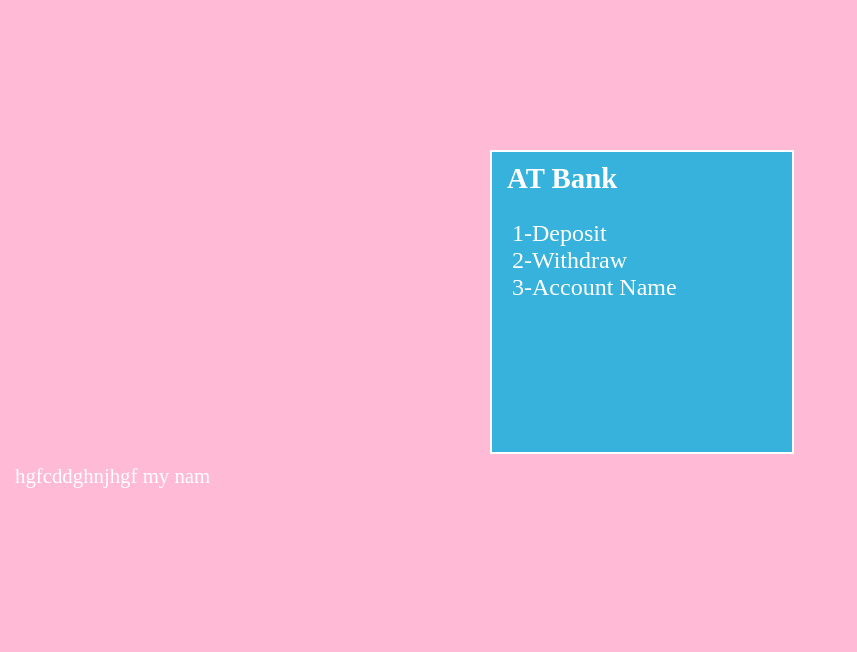
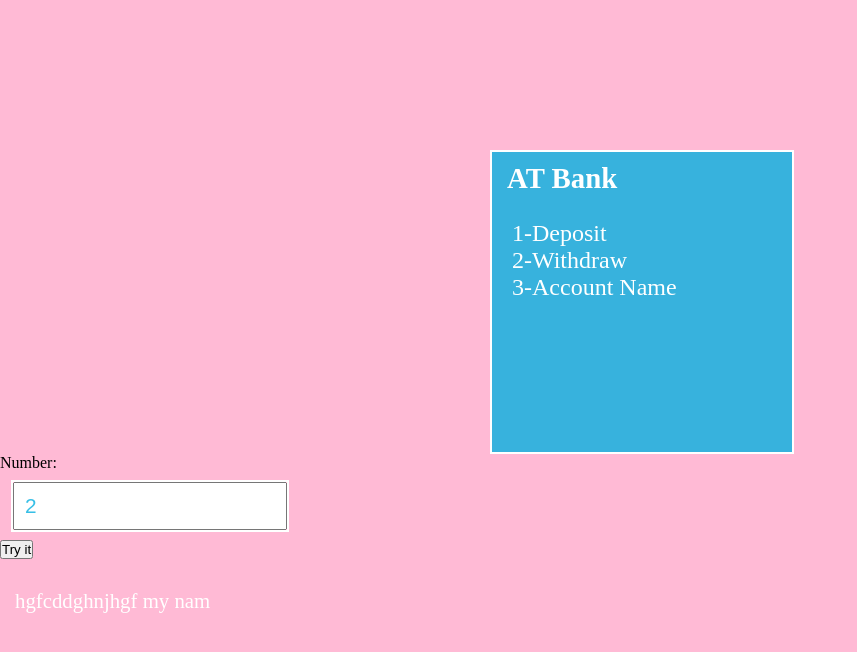
Before and after one commit to zeeshanzaidi1974/java2, a plain HTML site: page index.html in a window 1280 px wide. Shown: the whole page, without its empty margins (0-857 px from the left). Drawn offline with Linux system fonts and the light colour scheme.

Commit message:
Update index.html

```diff
--- a/index.html
+++ b/index.html
@@ -27,6 +27,26 @@
         </div>
     </div>
 
+Number: <input type="number" id="myNumber" value="2">
+
+<button onclick="myFunction()">Try it</button>
+
+<p id="demo"></p>
+
+<script>
+function myFunction() {
+  var x = document.getElementById("myNumber").value;
+
+  document.getElementById("demo").innerHTML = x;
+
+
+  if(x=='0'){
+		alert ( 'account number is required' ) ;
+                      }
+
+}
+</script>
+
 <p>hgfcddghnjhgf my nam</p>
 
 
```
